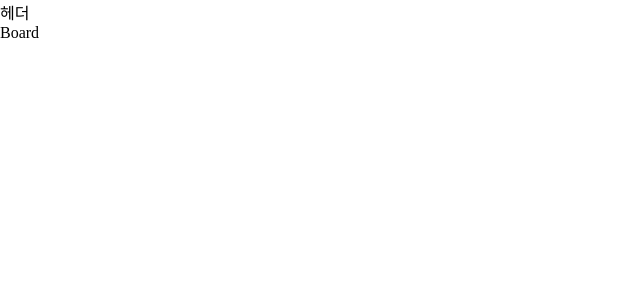
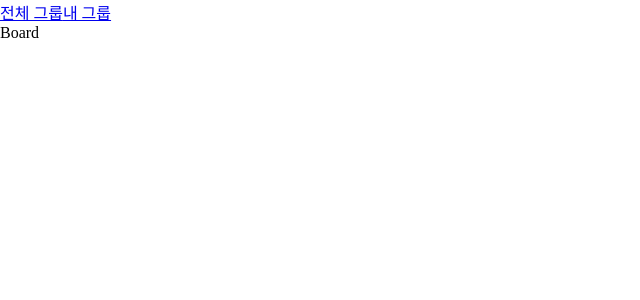
Before and after one commit to iam6ukk/qstudy_front, a React (Create React App) app: page /main in a window 1280 px wide. Shown: the top 300 px of the page, without its empty margins (0-640 px from the left). Built offline with nearby package versions, Linux system fonts and the light colour scheme; a web font is replaced by a local one.

Commit message:
링크 이름 변경

```diff
--- a/src/components/header.js
+++ b/src/components/header.js
@@ -1,7 +1,11 @@
+import { Link } from "react-router-dom";
+import styled from "./css/header.module.css";
+
 const Header = () => {
     return (
         <div>
-            헤더
+            <Link to={"/main/all"}>전체 그룹</Link>
+            <Link to={"/main/my"}>내 그룹</Link>
         </div>
     )
 }
--- a/src/pages/main/mainPage.js
+++ b/src/pages/main/mainPage.js
@@ -16,7 +16,7 @@ const MainPage = () => {
             <Header></Header>
             <Routes>
                 <Route path="/" element={<Board/>}/>
-                <Route path="/board" element={<Board/>}/>
+                <Route path="/all" element={<Board/>}/>
             </Routes>
         </div>
     )
```
Also changed, not shown: src/components/css/header.module.css (added).
